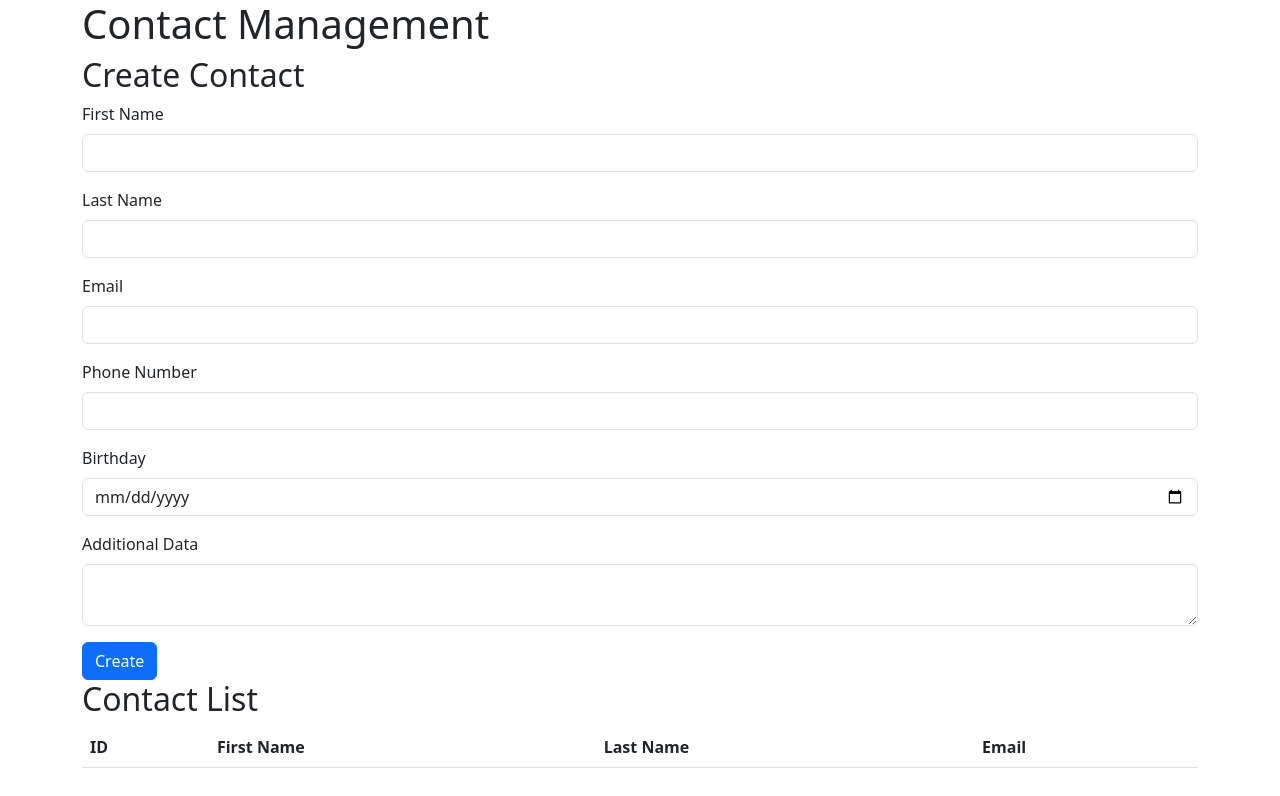
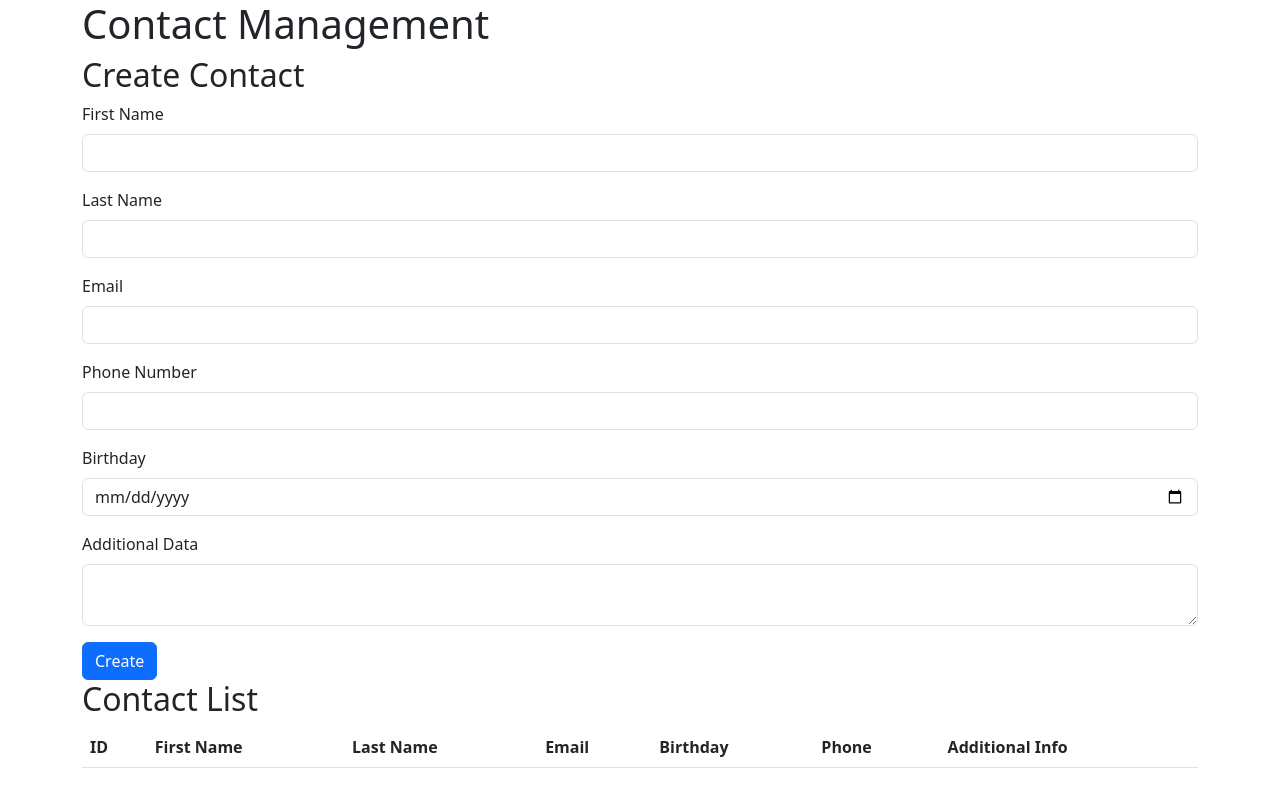
Before and after one commit to sergiokapone/goit_python_web_hw11, a plain HTML site: page src/client/index.html in a window 1280 px wide. Drawn offline with nearby package versions, Linux system fonts and the light colour scheme; no server answers.

Commit message:
upd client

```diff
--- a/src/client/app.js
+++ b/src/client/app.js
@@ -19,9 +19,11 @@ function loadContacts() {
           <td>${contact.Contact.birthday}</td>
           <td>${contact.Contact.phone_number}</td>
           <td>${contact.Contact.additional_data ?? ""}</td>
+          <td><button onclick="deleteContact(${contact.Contact.id})">Delete</button></td>
         `;
         tableBody.appendChild(row);
       });
+
     })
     .catch(error => {
       console.error('Failed to load contacts:', error);
@@ -78,7 +80,7 @@ async function deleteContact(contactId) {
     });
 
     if (response.ok) {
-
+      console.log('Contact deleted');
       loadContacts();
     } else {
       throw new Error('Failed to delete contact');
@@ -87,6 +89,7 @@ async function deleteContact(contactId) {
     console.error(error);
   }
 }
+
 
 // Функція для редагування контакту
 async function editContact(contactId) {
--- a/src/client/index.html
+++ b/src/client/index.html
@@ -11,7 +11,7 @@
   <div class="container">
     <h1>Contact Management</h1>
 
-<!-- Form for creating a new contact -->
+<!-- Форма для створення нового контакту -->
 <h2>Create Contact</h2>
 <form id="createContactForm">
   <div class="mb-3">
@@ -42,7 +42,7 @@
 </form>
 
 
-    <!-- Таблица для отображения контактов -->
+    <!-- Таблиця для відображення контактів -->
     <h2>Contact List</h2>
     <table class="table">
       <thead>
@@ -51,7 +51,9 @@
           <th scope="col">First Name</th>
           <th scope="col">Last Name</th>
           <th scope="col">Email</th>
-          <!-- Добавьте другие заголовки столбцов -->
+          <th scope="col">Birthday</th>
+          <th scope="col">Phone</th>
+          <th scope="col">Additional Info</th>
         </tr>
       </thead>
       <tbody id="contactTableBody"></tbody>
```
